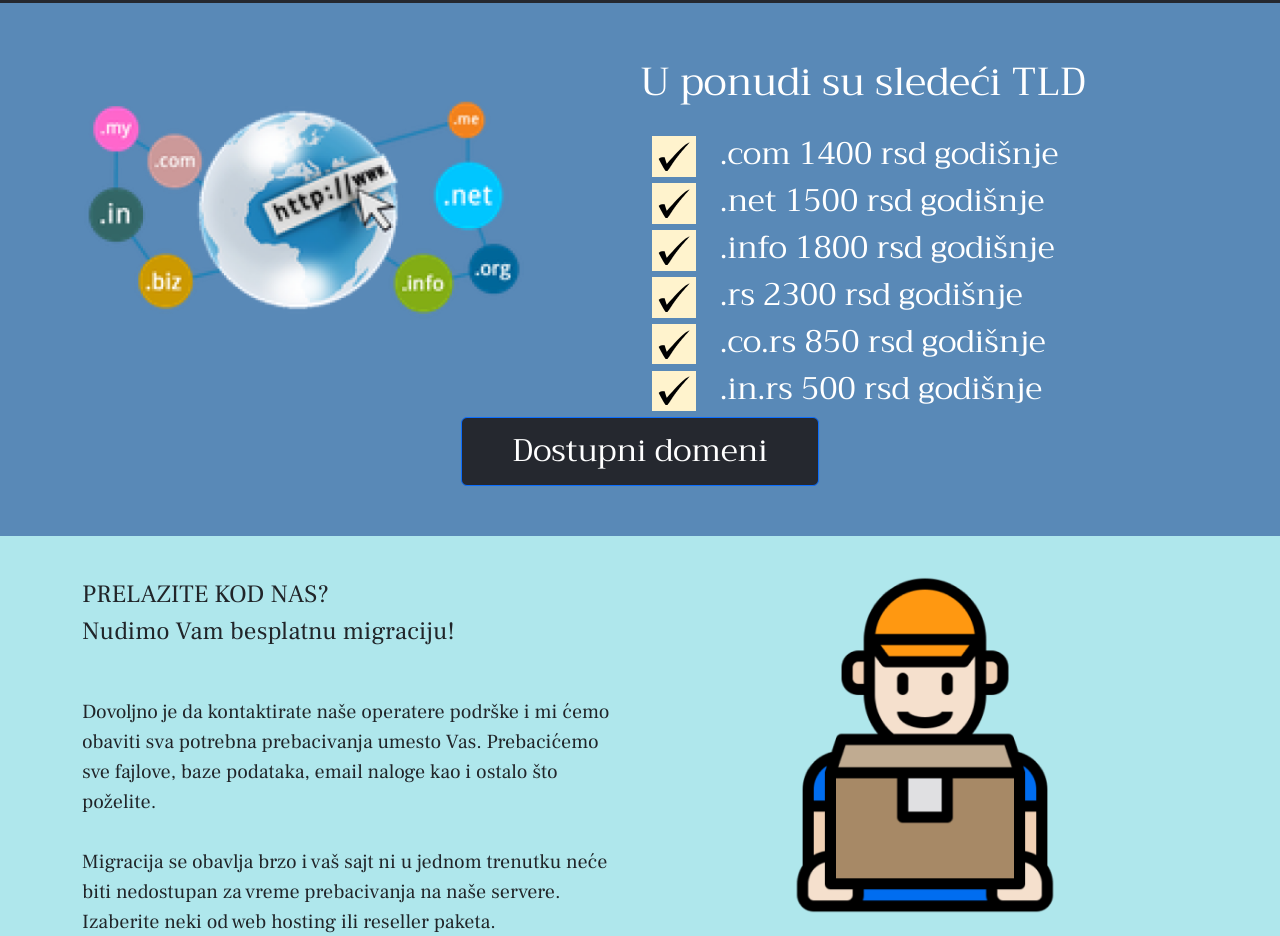
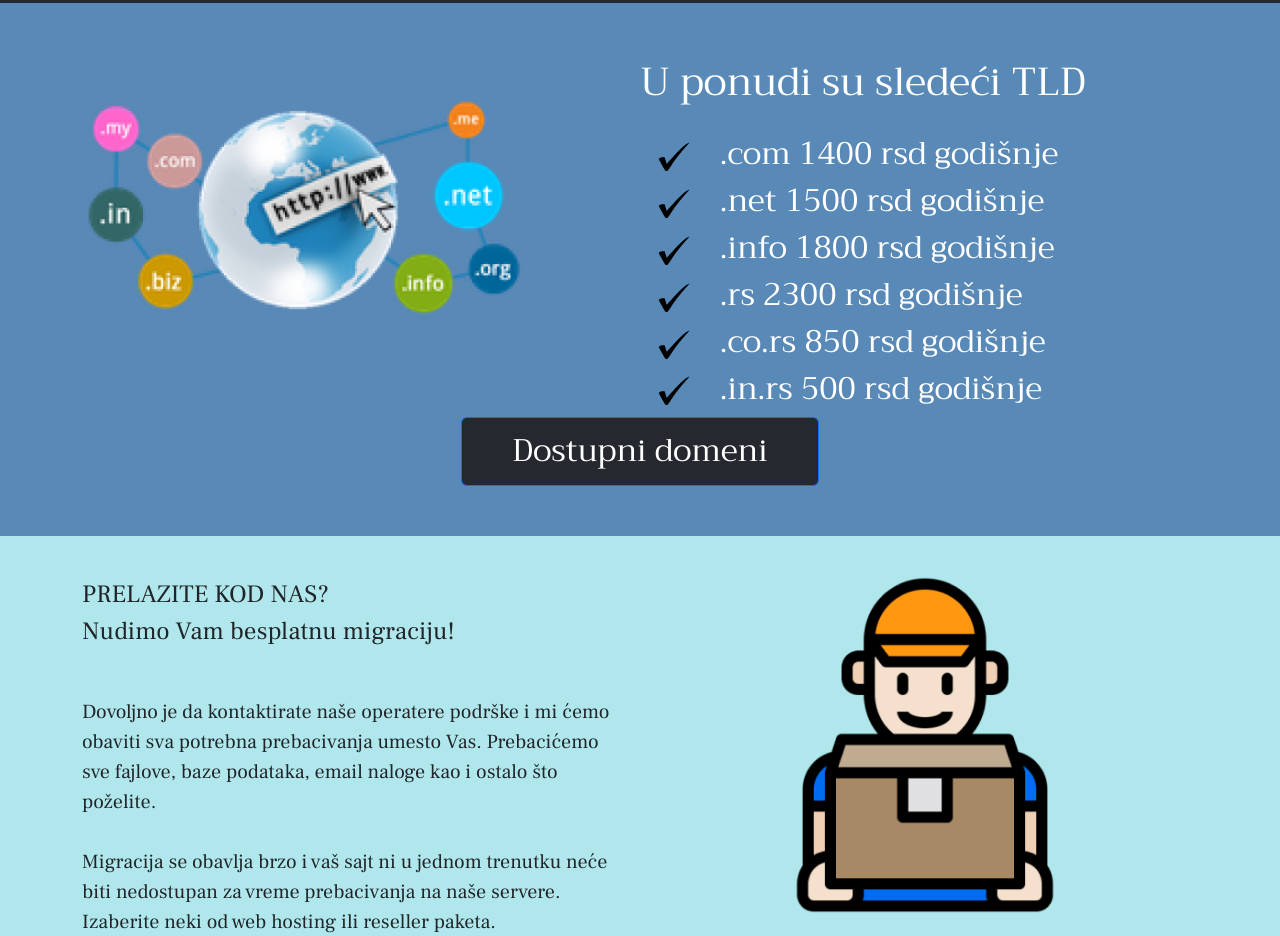
Before and after one commit to cvele0/cvele0.github.io, a plain HTML site: page ponuda.html in a window 1280 px wide. Shown: the part 824-1760 px from the top of the page. Drawn offline with nearby package versions, Linux system fonts and the light colour scheme.

Commit message:
fixed mark

```diff
--- a/style.css
+++ b/style.css
@@ -189,6 +189,10 @@
   padding-left: 50px;
   padding-right: 50px;
   margin-bottom: 50px;
+}
+
+.domain .mark {
+  background: transparent;
 }
 
 /* ==================================BOX============================= */
```
